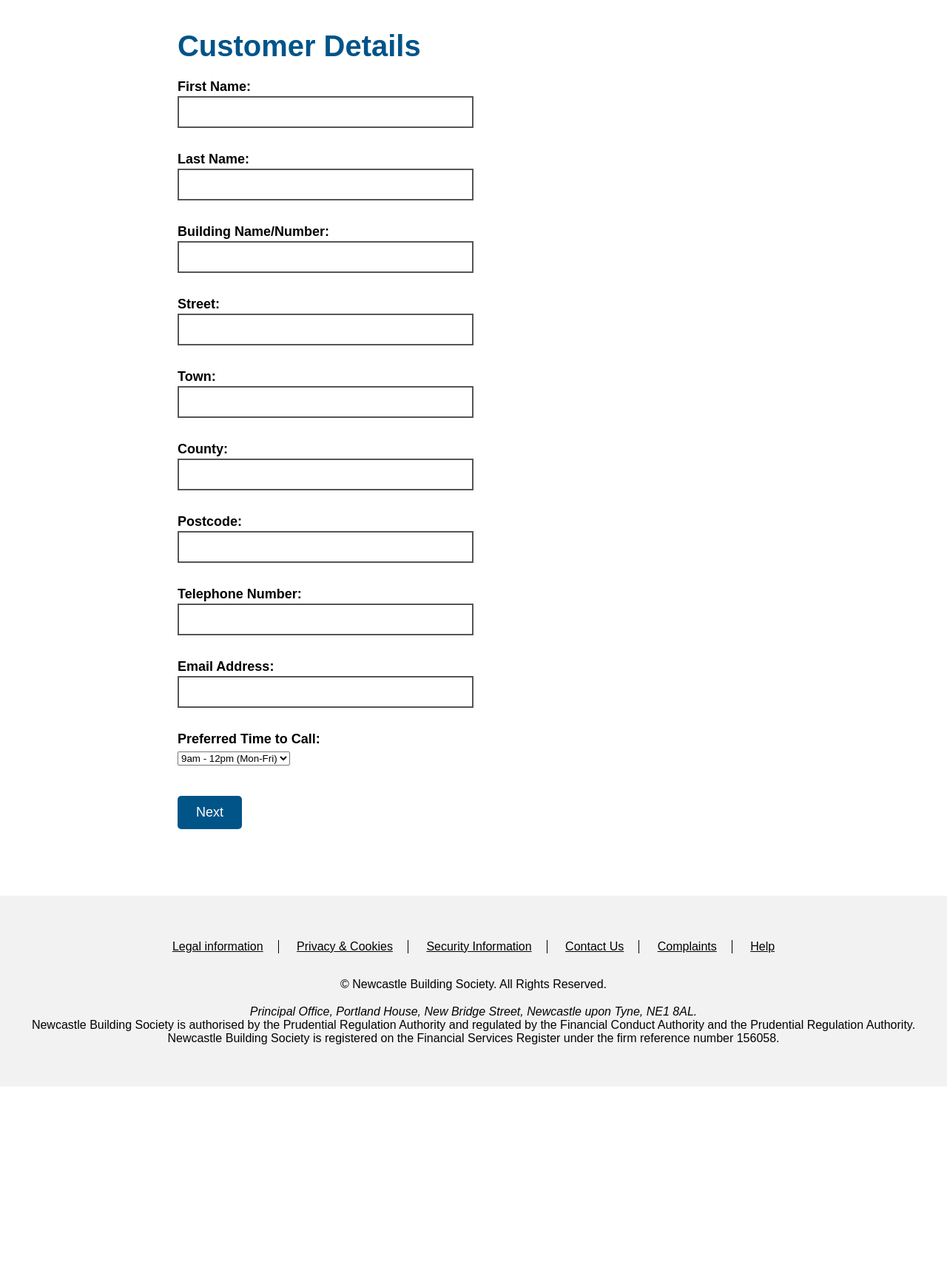
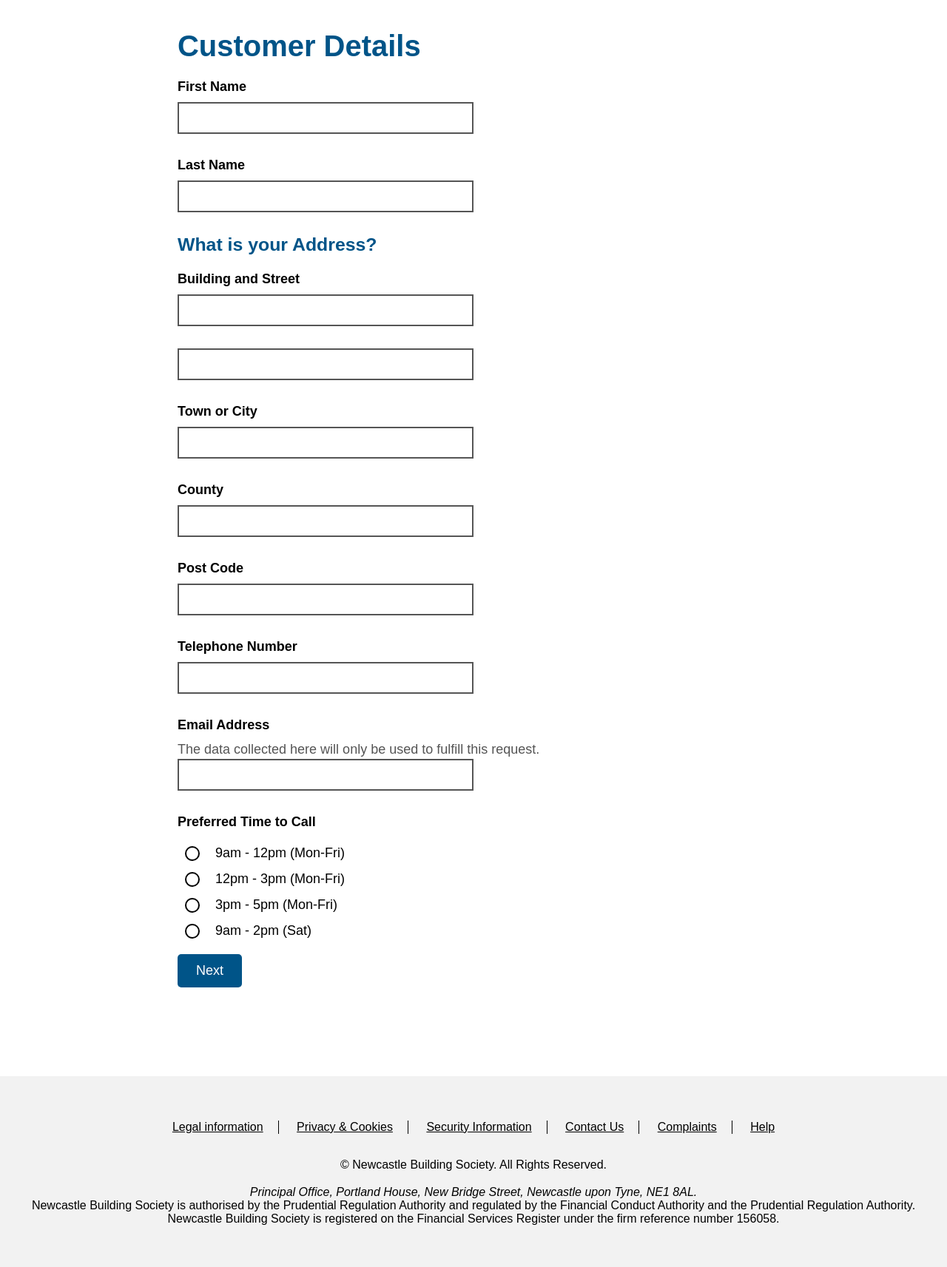
Before and after one commit to eddylongshanks/CETM65_Assignment2, a Django app: page /customer_details/ in a window 1280 px wide. Shown: the part 172-1885 px from the top of the page at 74% size. Before the commit the page ends 1641 px from the top, so only its background shows below. Run offline with Django 3.2, Linux system fonts and the light colour scheme.

Commit message:
two pages

```diff
--- a/online_dip/online_dip/settings.py
+++ b/online_dip/online_dip/settings.py
@@ -31,7 +31,7 @@ ALLOWED_HOSTS = []
 # Application definition
 
 INSTALLED_APPS = [
-    'user',
+    'user.apps.UserConfig',
     'django.contrib.admin',
     'django.contrib.auth',
     'django.contrib.contenttypes',
--- a/online_dip/user/admin.py
+++ b/online_dip/user/admin.py
@@ -3,8 +3,8 @@ admin file for the enquiry creator
 """
 
 from django.contrib import admin
-from user.models import Enquiry
+from user.models import Customer
 
 # Register your models here.
 
-admin.site.register(Enquiry)
+admin.site.register(Customer)
--- a/online_dip/user/forms.py
+++ b/online_dip/user/forms.py
@@ -3,8 +3,14 @@ form classes for the enquiry creator
 """
 
 from django import forms
-from .models import Enquiry
+from .models import Customer, PersonalDetails, PropertyDetails, Address
 
+
+# class AddressForm(forms.ModelForm):
+
+#     class Meta:
+#         model = Address
+#         fields = ['building', 'street', 'town', 'county', 'postcode']
 
 class CustomerDetailsForm(forms.ModelForm):
     """
@@ -12,9 +18,11 @@ class CustomerDetailsForm(forms.ModelForm):
     """
 
     class Meta:
-        model = Enquiry
-        fields = ['first_name', 'last_name', 'address_building', 'address_street', 'address_town',
-        'address_county', 'address_postcode', 'telephone_number', 'email', 'preferred_time_to_call']
+        model = Customer
+        fields = ['address_id', 'first_name', 'last_name', 'building', 'street', 'town', 'county', 'postcode', 'telephone_number', 'email', 'preferred_time_to_contact']
+        widgets = {
+            'preferred_time_to_contact': forms.RadioSelect(),
+        }
 
 
 class PropertyDetailsForm(forms.ModelForm):
@@ -23,8 +31,11 @@ class PropertyDetailsForm(forms.ModelForm):
     """
 
     class Meta():
-        model = Enquiry
+        model = Customer
         fields = ['annual_income', 'loan_amount', 'property_value', 'mortgage_type']
+        widgets = {
+            'mortgage_type': forms.RadioSelect(),
+        }
 
 
 # class EnquiryForm(CustomerDetailsForm, PropertyDetailsForm):
--- a/online_dip/user/static/css/style.css
+++ b/online_dip/user/static/css/style.css
@@ -67,12 +67,28 @@ header {
     width: 200px;
 }
 
+fieldset {
+    min-width: 0;
+    padding: 0;
+    margin: 0;
+    border: 0;
+    line-height: 1.5;
+}
+
 legend {
-    font-size: 1em;
+    display: block;
+    width: 100%;
+    max-width: 100%;
+    padding: 0;
+    margin-bottom: .5rem;
+    line-height: inherit;
+    color: inherit;
+    white-space: normal;
 }
 
 label {
     display: block;
+    margin-bottom: .5rem;
 }
 
 input {
@@ -140,8 +156,7 @@ a {
         color: #fff;
     }
 
-.form-fields p {
-    margin-top: 0;
+.field {
     margin-bottom: 30px;
 }
 
@@ -162,6 +177,7 @@ a {
         display: inline-block;
         padding-left: 10px;
         cursor: pointer;
+        margin-bottom: .5rem;
     }
 
 .field-radio-button label:before {
@@ -196,7 +212,7 @@ a {
         box-shadow: 0 0 0 2px #ffbf47;
     }
 
-.form-fields p label {
+.field-label {
     display: block;
     font-weight: 700;
     line-height: 25px;
@@ -266,7 +282,7 @@ a {
     font-weight: bold;
 }
 
-.errorlist {
+.field-error {
     color: #d4351c;
     font-weight: bold;
     display: block;
@@ -278,7 +294,7 @@ a {
     padding: 10px 0 10px 40px;
 }
 
-    .errorlist li {
+    .field-error li {
         list-style-type: none;
     }
 
--- a/online_dip/user/templates/customer_details.html
+++ b/online_dip/user/templates/customer_details.html
@@ -13,7 +13,7 @@
     <form action="{% url 'customer_details' %}" method="POST">
         {% csrf_token %}
 
-        {% if form.errorlist %}
+        {% if form.errors %}
         <div class="error-summary" tabindex="-1">
             <h2>There's been a problem</h2>
             <ul>
@@ -24,81 +24,84 @@
         </div>
         {% endif %}
 
-        <div class="form-fields">
-            {{ form.as_p }}
+        <!-- <div class="form-fields">
+            {{ form }}
+        </div> -->
+
+
+        <div class="field">
+            <label class="field-label">First Name</label>
+            {{ form.first_name }}
         </div>
 
-<!--
-        <div class="field">
-            <label class="field-label">First Name</label>
-            <input type="text" class="form-control" id="first_name" name="first_name" />
-        </div>  -->
-<!--
         <div class="field">
             <label class="field-label">Last Name</label>
-            <input type="text" class="form-control" id="last_name" name="last_name" />
-        </div> -->
-<!--
+            {{ form.last_name }}
+        </div>
+
         <h3>What is your Address?</h3>
 
         <div class="field">
-            <label asp-for="AddressBuilding" class="field-label"></label>
-            <span asp-validation-for="AddressBuilding" class="field-error"></span>
-            <input asp-for="AddressBuilding" id="address-building" />
+            <label class="field-label">Building and Street</label>
+            <!-- <span class="field-error"></span> -->
+            {{ form.building }}
         </div>
         <div class="field">
-            <span asp-validation-for="AddressStreet" class="field-error"></span>
-            <input asp-for="AddressStreet" id="address-street" />
+            <!-- <span class="field-error"></span> -->
+            {{ form.street }}
         </div>
         <div class="field">
-            <label asp-for="AddressTown" class="field-label"></label>
-            <span asp-validation-for="AddressTown" class="field-error"></span>
-            <input asp-for="AddressTown" id="address-town" />
+            <label class="field-label">Town or City</label>
+            <!-- <span class="field-error"></span> -->
+            {{ form.town }}
         </div>
         <div class="field">
-            <label asp-for="AddressCounty" class="field-label"></label>
-            <span asp-validation-for="AddressCounty" class="field-error"></span>
-            <input asp-for="AddressCounty" id="address-county" />
+            <label class="field-label">County</label>
+            <!-- <span class="field-error"></span> -->
+            {{ form.county }}
         </div>
         <div class="field">
-            <label asp-for="AddressPostCode" class="field-label"></label>
-            <span asp-validation-for="AddressPostCode" class="field-error"></span>
-            <input asp-for="AddressPostCode" id="address-postcode" />
+            <label class="field-label">Post Code</label>
+            <!-- <span class="field-error"></span> -->
+            {{ form.postcode }}
         </div>
         <div class="field">
-            <label asp-for="TelephoneNumber" class="field-label"></label>
-            <span asp-validation-for="TelephoneNumber" class="field-error"></span>
-            <input asp-for="TelephoneNumber" id="telephone-number" />
+            <label class="field-label">Telephone Number</label>
+            <!-- <span class="field-error"></span> -->
+            {{ form.telephone_number }}
         </div>
         <div class="field">
-            <label asp-for="EmailAddress" class="field-label"></label>
-            <span asp-validation-for="EmailAddress" class="field-error"></span>
+            <label class="field-label">Email Address</label>
+            <!-- <span class="field-error"></span> -->
             <div class="field-hint">The data collected here will only be used to fulfill this request.</div>
-            <input asp-for="EmailAddress" id="email" />
-        </div> -->
+            {{ form.email }}
+        </div>
 
-        <!-- <fieldset>
+        <!-- {{ form.preferred_time_to_contact }} -->
+
+
+        <fieldset>
             <Legend>
-                <label asp-for="PreferredTimeToCall" class="field-label"></label>
+                <label class="field-label">Preferred Time to Call</label>
             </Legend>
-            <span asp-validation-for="PreferredTimeToCall" class="field-error"></span>
+            <!-- <span class="field-error"></span> -->
             <div class="field-radio-button">
-                @Html.RadioButtonFor(m => m.PreferredTimeToCall, PreferredTime.Morning, new { @id = "time-to-call-early-morning" })
+                <input type="radio" name="preferred_time_to_contact" id="time-to-call-early-morning" value="M">
                 <label for="time-to-call-early-morning">9am - 12pm (Mon-Fri)</label>
             </div>
             <div class="field-radio-button">
-                @Html.RadioButtonFor(m => m.PreferredTimeToCall, PreferredTime.EarlyAfternoon, new { @id = "time-to-call-early-afternoon" })
+                <input type="radio" name="preferred_time_to_contact" id="time-to-call-early-afternoon" value="EA">
                 <label for="time-to-call-early-afternoon">12pm - 3pm (Mon-Fri)</label>
             </div>
             <div class="field-radio-button">
-                @Html.RadioButtonFor(m => m.PreferredTimeToCall, PreferredTime.LateAfternoon, new { @id = "time-to-call-late-afternoon" })
+                <input type="radio" name="preferred_time_to_contact" id="time-to-call-late-afternoon" value="LA">
                 <label for="time-to-call-late-afternoon">3pm - 5pm (Mon-Fri)</label>
             </div>
             <div class="field-radio-button">
-                @Html.RadioButtonFor(m => m.PreferredTimeToCall, PreferredTime.Saturday, new { @id = "time-to-call-saturday" })
+                <input type="radio" name="preferred_time_to_contact" id="time-to-call-saturday" value="S">
                 <label for="time-to-call-saturday">9am - 2pm (Sat)</label>
             </div>
-        </fieldset> -->
+        </fieldset>
 
         <div class="field">
             <button type="submit" id="next">Next</button>
--- a/online_dip/user/views.py
+++ b/online_dip/user/views.py
@@ -4,9 +4,8 @@ The main view file, handles all get and post requests to create an Enquiry.
 
 from django.shortcuts import render, redirect
 from django.http import HttpResponse
-
-# from .models import Enquiry
 from .forms import CustomerDetailsForm, PropertyDetailsForm
+from .models import Customer, Address
 
 
 def index(request):
@@ -16,21 +15,113 @@ def index(request):
 
     return HttpResponse("Hello, world. You're at the user index.")
 
-
 def customer_details(request):
     """
     Customer Details form, first page of Enquiry.
     """
 
-    if request.method =="POST":
+    if request.method == "POST":
         form = CustomerDetailsForm(request.POST, use_required_attribute=False)
         if form.is_valid():
-            request.session["customer_details_form"] = form.cleaned_data
+            request.session["customer_details"] = form.cleaned_data
             return redirect("property_details")
     else:
         form = CustomerDetailsForm(use_required_attribute=False)
 
-    return render(request, "customer_details.html", {"form": form})
+    context = {
+        "form": form
+    }
+
+    return render(request, "customer_details.html", context)
+
+
+def property_details(request):
+    """
+    Property Details form, second page of Enquiry.
+    """
+
+    if request.method =="POST":
+        form = PropertyDetailsForm(request.POST, use_required_attribute=False)
+        if form.is_valid():
+            customer_details_form = CustomerDetailsForm(request.session["customer_details"])
+            address = Address(customer_details_form.save())
+
+
+            full_enquiry = Customer(customer_details_form, form)
+            # full_enquiry.address_id = address.address_id
+            # foo = full_enquiry.save()
+            print(address)
+
+            # full_enquiry.save()
+
+
+
+            # new_enquiry = Enquiry(customer_details_form)
+            # print(new_enquiry)
+            # new_enquiry = Enquiry(property_details_form)
+            # print(new_enquiry)
+
+            return redirect("/")
+    else:
+        form = PropertyDetailsForm(use_required_attribute=False)
+
+    return render(request, "property_details.html", {"form": form})
+
+
+
+
+
+# def customer_details(request):
+#     if request.method == "POST":
+#         customer = Customer(request.POST)
+
+#         customer.address
+
+#         print(customer_form)
+
+#         # customer_form.save()
+#         return redirect("index")
+
+#     customer_form = Customer()
+
+#     context = {
+#         "form": customer_form
+#     }
+
+#     return render(request, "customer_details.html", context)
+
+
+
+
+
+# def customer_details_old(request):
+#     """
+#     Customer Details form, first page of Enquiry.
+#     """
+
+#     if request.method == "POST":
+#         form = CustomerDetailsForm(request.POST, use_required_attribute=False)
+#         if form.is_valid():
+#             request.session["customer_details_form"] = form.cleaned_data
+#             return redirect("property_details")
+#     else:
+#         form = CustomerDetailsForm(use_required_attribute=False)
+
+#     context = {
+#         "form": form
+#     }
+
+#     return render(request, "customer_details.html", context)
+
+
+
+
+
+
+
+
+
+
 
 
 # def customer_details(request):
@@ -62,40 +153,3 @@ def customer_details(request):
 #         return redirect("property_details")
 
 #     return render(request, "customer_details.html")
-
-
-def property_details(request):
-    """
-    Property Details form, second page of Enquiry.
-    """
-
-    if request.method =="POST":
-        form = PropertyDetailsForm(request.POST, use_required_attribute=False)
-        if form.is_valid():
-            customer_details_form = request.session['customer_details_form']
-            enquiry = form.save(commit=False)
-            enquiry.first_name = customer_details_form['first_name']
-            enquiry.last_name = customer_details_form['last_name']
-            enquiry.address_building = customer_details_form['address_building']
-            enquiry.address_street = customer_details_form['address_street']
-            enquiry.address_town = customer_details_form['address_town']
-            enquiry.address_county = customer_details_form['address_county']
-            enquiry.address_postcode = customer_details_form['address_postcode']
-            enquiry.telephone_number = customer_details_form['telephone_number']
-            enquiry.email = customer_details_form['email']
-            enquiry.preferred_time_to_call = customer_details_form['preferred_time_to_call']
-
-            print(enquiry)
-
-            enquiry.save()
-
-            # new_enquiry = Enquiry(customer_details_form)
-            # print(new_enquiry)
-            # new_enquiry = Enquiry(property_details_form)
-            # print(new_enquiry)
-
-            return redirect("/")
-    else:
-        form = PropertyDetailsForm(use_required_attribute=False)
-
-    return render(request, "property_details.html", {"form": form})
```
Also changed, not shown: online_dip/user/models.py (+47 -20 lines), online_dip/db.sqlite (deleted), online_dip/user/migrations/0001_initial.py.
